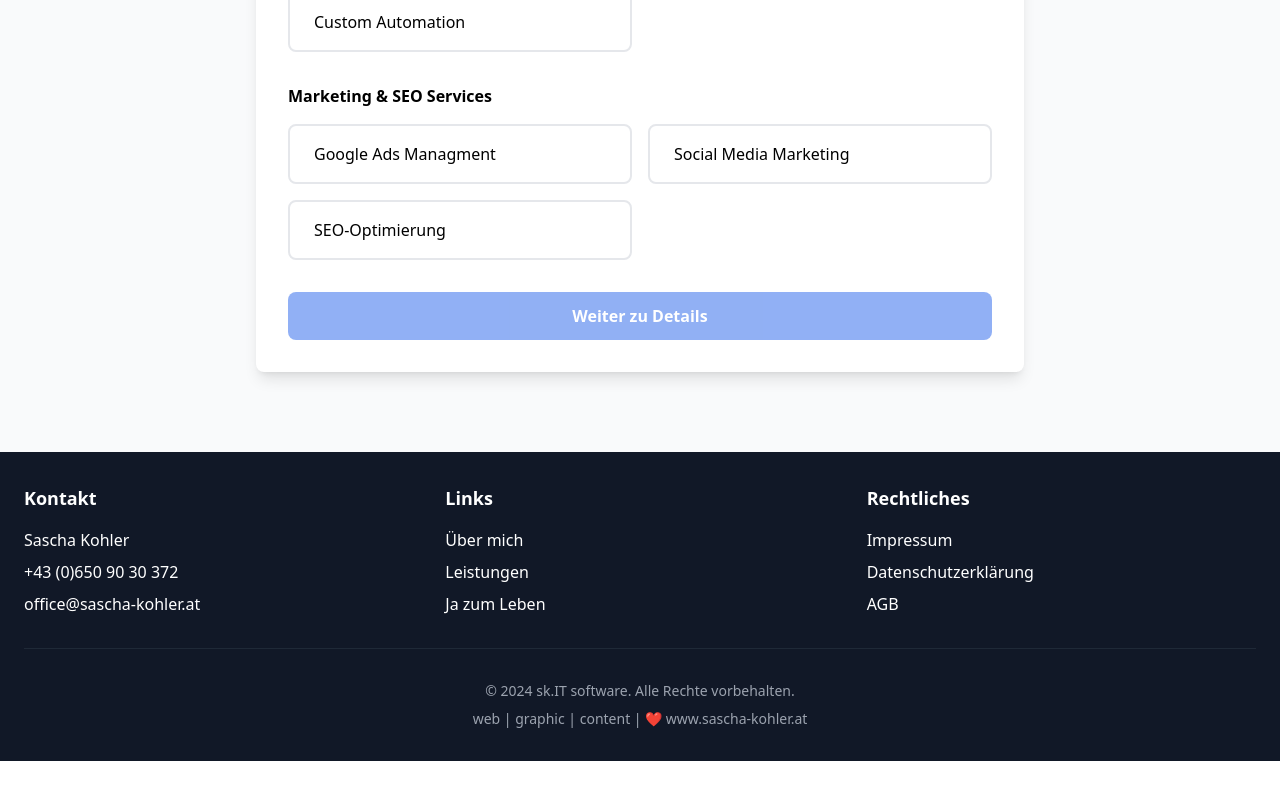
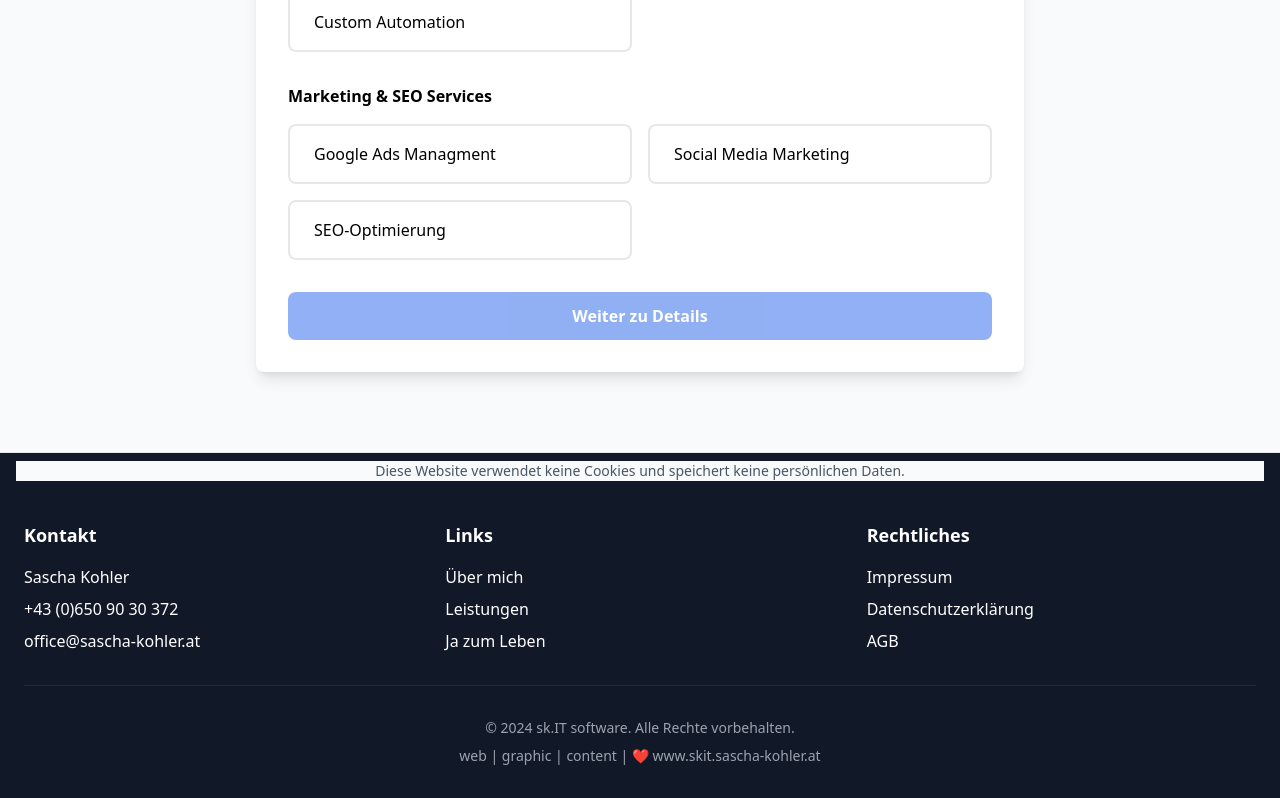
Before and after one commit to SaschaKohler/skit-website, a React (Vite) app: page / in a window 1280 px wide. Shown: the part 5359-6157 px from the top of the page. Before the commit the page ends 6120 px from the top, so only its background shows below. Built offline with nearby package versions, Linux system fonts and the light colour scheme.

Commit message:
feat(footer): adding cookie disclaimer

```diff
--- a/src/layouts/default/Footer.tsx
+++ b/src/layouts/default/Footer.tsx
@@ -4,6 +4,14 @@ import { Link } from 'react-router-dom'
 const Footer: React.FC = () => {
   return (
     <footer className="bg-gray-900 text-white">
+      <div className="w-full border-t border-gray-200">
+        <div className="container mx-auto px-4 py-2">
+          <p className="text-center text-sm text-gray-600 bg-slate-50">
+            Diese Website verwendet keine Cookies und speichert keine
+            persönlichen Daten.
+          </p>
+        </div>
+      </div>
       <div className="container mx-auto px-6 py-8">
         <div className="grid grid-cols-1 md:grid-cols-3 gap-8">
           {/* Kontakt Info */}
@@ -76,7 +84,7 @@ const Footer: React.FC = () => {
             vorbehalten.
           </p>
           <p className="text-sm text-gray-400 mt-2">
-            web | graphic | content | ❤️ www.sascha-kohler.at
+            web | graphic | content | ❤️ www.skit.sascha-kohler.at
           </p>
         </div>
       </div>
--- a/src/pages/technologies/Overview.tsx
+++ b/src/pages/technologies/Overview.tsx
@@ -1,6 +1,7 @@
 import React from 'react'
 import { Link } from 'react-router-dom'
 import { Globe, Workflow, Mail, Code, Brain } from 'lucide-react'
+import PricingPackages from '../../components/sections/PricingPackages'
 
 const TechnologyOverview: React.FC = () => {
   const technologies = [
@@ -112,7 +113,7 @@ const TechnologyOverview: React.FC = () => {
           </Link>
         ))}
       </div>
-
+      <PricingPackages />
       <div
         className="mt-12 bg-gradient-to-r from-blue-600 to-indigo-700 text-white
         rounded-xl p-8 text-center"
```
